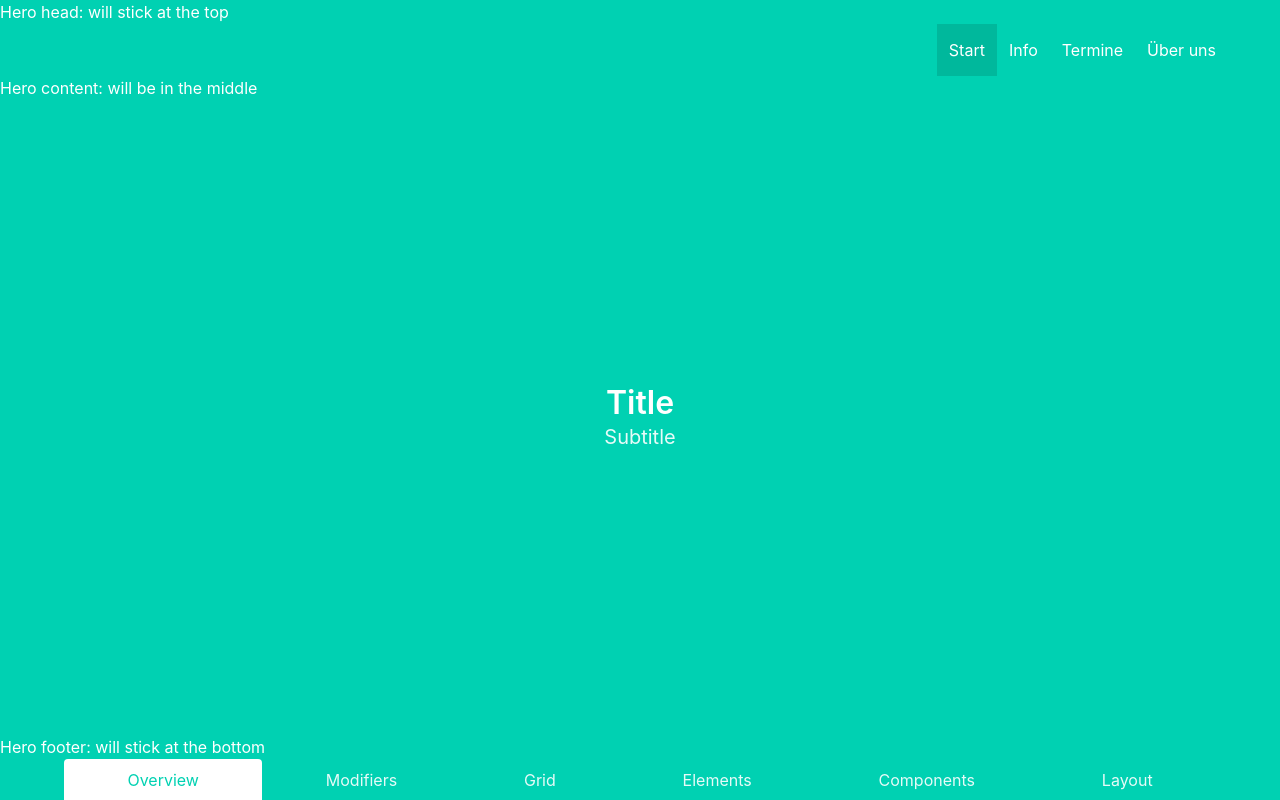
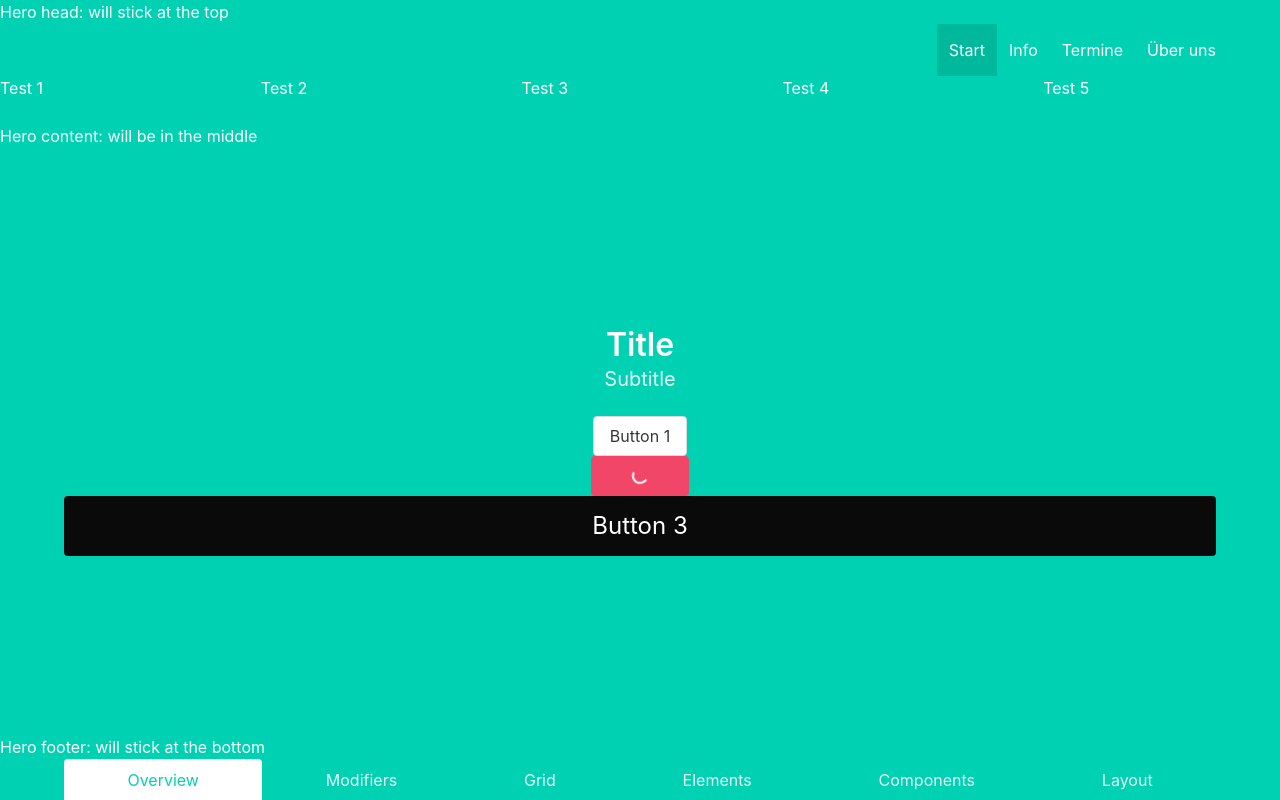
Before and after one commit to fatsamuel/bulma-react, a React (Create React App) app: page / in a window 1280 px wide. Built offline with nearby package versions, Linux system fonts and the light colour scheme.

Commit message:
15:33 24.08.2021

```diff
--- a/src/App.js
+++ b/src/App.js
@@ -53,7 +53,13 @@ const App = () => {
   </div>
 
 
-
+  <div class="columns">
+  <div class="column"> Test 1</div>
+  <div class="column">Test 2</div>
+  <div class="column">Test 3</div>
+  <div class="column">Test 4</div>
+  <div class="column">Test 5</div>
+</div>
 
 
 
@@ -69,6 +75,16 @@ const App = () => {
       <p class="subtitle">
         Subtitle
       </p>
+      <a class="button">
+  Button 1
+</a>
+<br/>
+<a class="button is-danger is-loading">
+  Button 2
+</a>
+<a class="button is-fullwidth is-black is-large">
+  Button 3
+</a>
     </div>
   </div>
 
```
